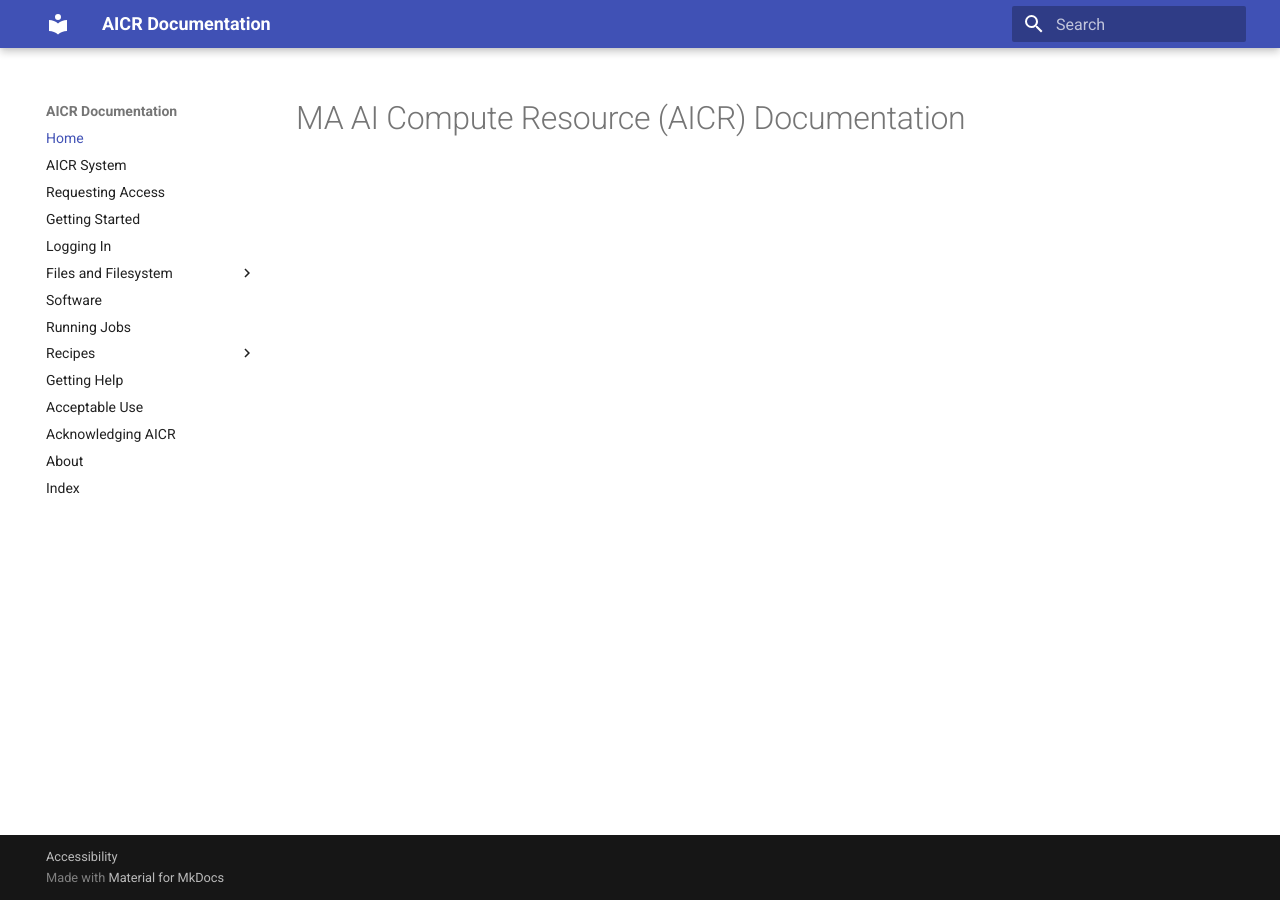
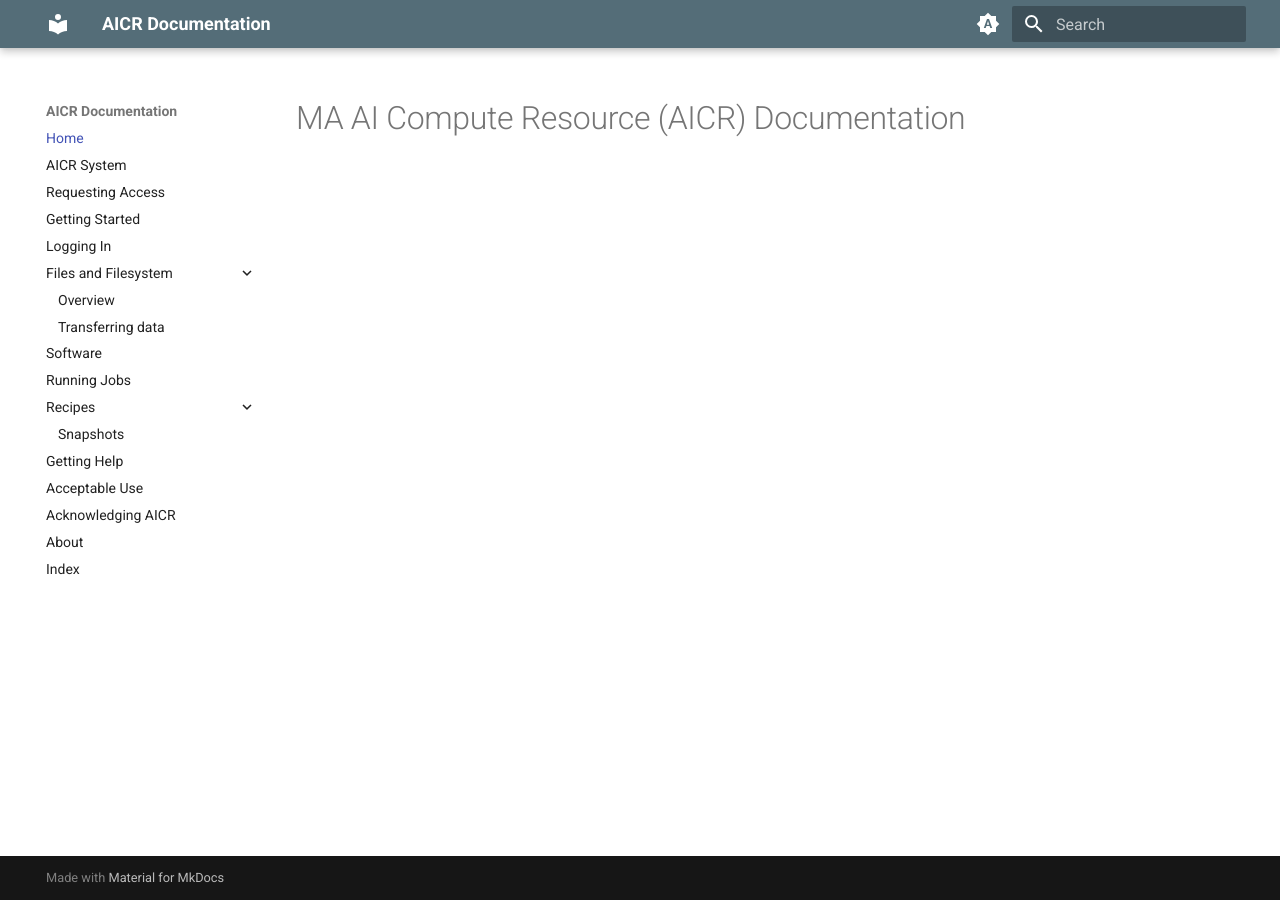
Before and after one commit to mghpcc/aicr-docs-edit, an MkDocs documentation site: the page built from docs/index.md, in a window 1280 px wide. Built offline with MkDocs 1.6.1 and Material for MkDocs 9.7.7, drawn with Linux system fonts in a browser that asks for light colours.

Commit message:
incorporating style updates

```diff
--- a/mkdocs.yml
+++ b/mkdocs.yml
@@ -25,8 +25,27 @@ theme:
   features:
     - content.code.copy
     - content.tabs.link
-#  palette:
-#    primary: blue grey
+    - search.suggest
+    - navigation.top
+    - navigation.path
+    - navigation.expand
+  palette:
+    - media: "(prefers-color-scheme)"
+      toggle:
+        icon: material/brightness-auto
+        name: Switch to light mode
+    - media: "(prefers-color-scheme: light)"
+      scheme: default
+      primary: blue grey
+      toggle:
+        icon: material/brightness-7
+        name: Switch to dark mode
+    - media: "(prefers-color-scheme: dark)"
+      scheme: slate
+      primary: blue grey
+      toggle:
+        icon: material/brightness-4
+        name: Switch to system preference
 plugins:
   - search
   - tags:
@@ -40,7 +59,11 @@ markdown_extensions:
       line_spans: __span
       pygments_lang_class: true
   - pymdownx.inlinehilite
-  - pymdownx.superfences
+  - pymdownx.superfences:
+      custom_fences:
+        - name: mermaid
+          class: mermaid
+          format: !!python/name:pymdownx.superfences.fence_code_format
   - pymdownx.tabbed:
       alternate_style: true
   - admonition
@@ -49,4 +72,6 @@ markdown_extensions:
       permalink: True
   - attr_list
   - admonition
-copyright: <a href="https://accessibility.mit.edu/">Accessibility</a>
+  - def_list
+  - tables
+  - md_in_html
```
